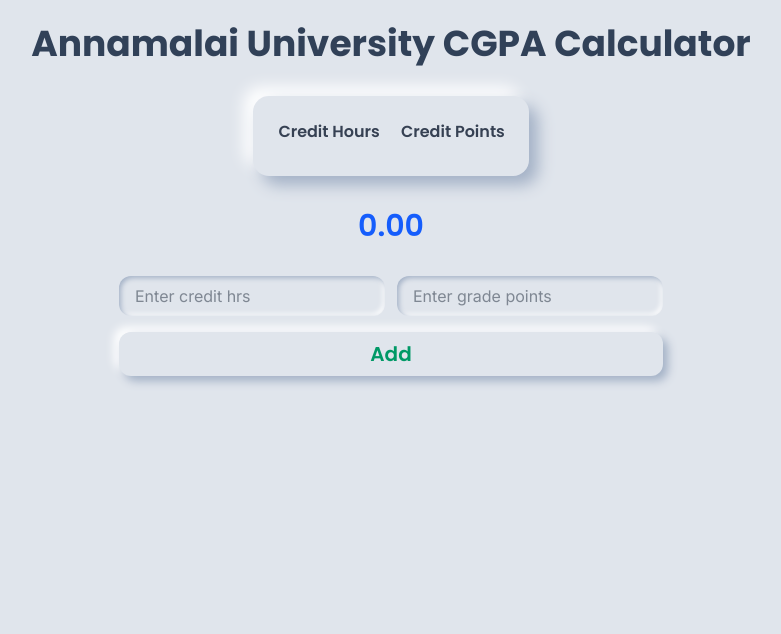
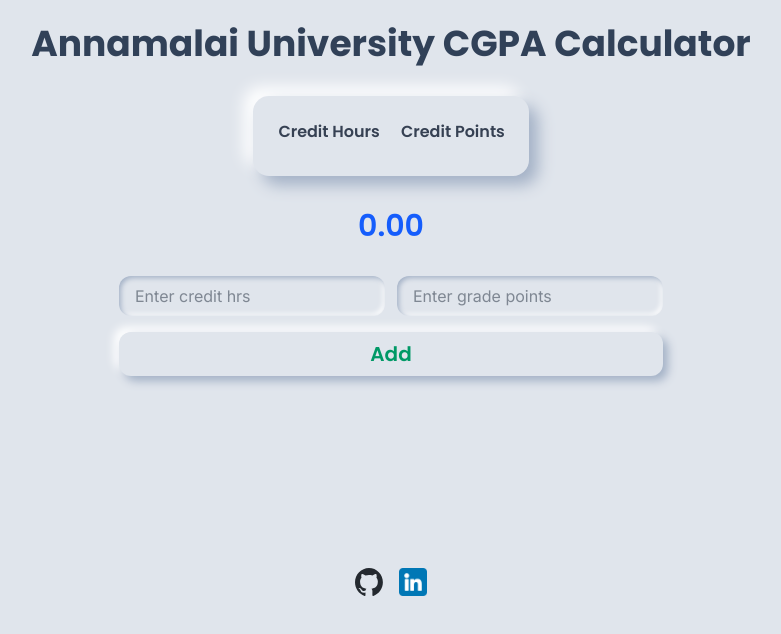
Before and after one commit to Esai-Keshav/annamalai-university-cgpa, a React (Vite) app: page / in a window 1280 px wide. Shown: the top 634 px of the page, without its empty margins (249-1030 px from the left). Built offline with nearby package versions, Linux system fonts and the light colour scheme.

Commit message:
Added logo

```diff
--- a/src/App.jsx
+++ b/src/App.jsx
@@ -1,5 +1,6 @@
 import React, { useEffect, useState } from "react";
-
+import github from "./assets/github-mark.svg";
+import linkedin from "./assets/linkedin.png";
 const App = () => {
   const [marks, setmarks] = useState("");
   const [grade, setgrade] = useState("");
@@ -96,6 +97,18 @@
             Add
           </button>
         </div>
+
+        <footer className="mt-40 flex gap-4 items-center">
+          <a
+            href="https://github.com/Esai-Keshav/annamalai-university-cgpa"
+            target="_blank"
+          >
+            <img src={github} alt="" className="size-7" />
+          </a>
+          <a href="https://www.linkedin.com/in/esai-keshav/" target="_blank">
+            <img src={linkedin} alt="" className="size-7" />
+          </a>
+        </footer>
       </div>
     </>
   );
--- a/vite.config.js
+++ b/vite.config.js
@@ -15,8 +15,8 @@
         short_name: "CGPA Calc",
 
         display: "standalone",
-        background_color: "#ffffff",
-        // theme_color: "#4ade80", // Tailwind green-400
+        background_color: "#e0e5ec",
+        theme_color: "#e0e5ec", // Tailwind green-400
         icons: [
           {
             src: "react.png", // file in /public
@@ -27,7 +27,9 @@
       },
     }),
   ],
-  base: "/annamalai-university-cgpa",
+
+  // base: "/annamalai-university-cgpa",
+
   server: {
     host: "0.0.0.0",
     port: 5173,
```
Also changed, not shown: src/assets/github-mark.svg (added), src/assets/linkedin.png (added).
